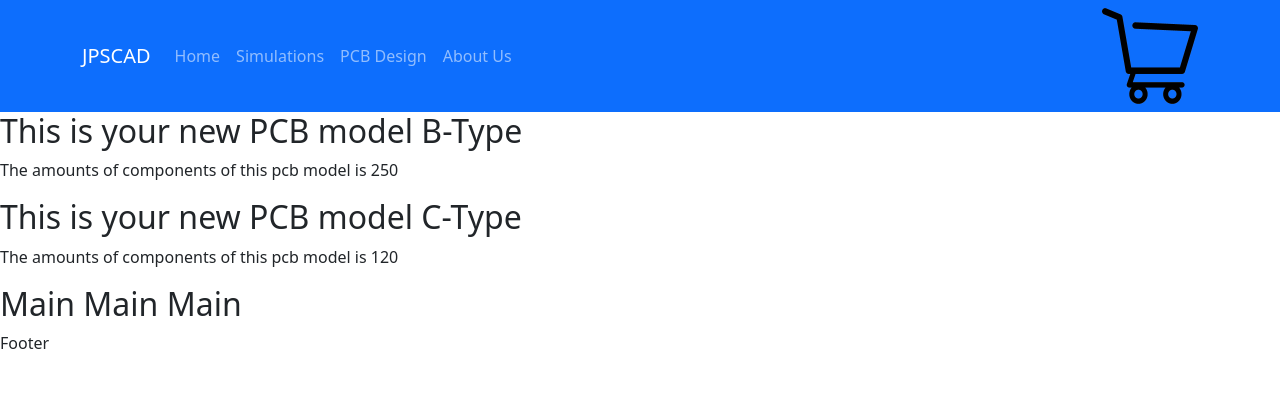
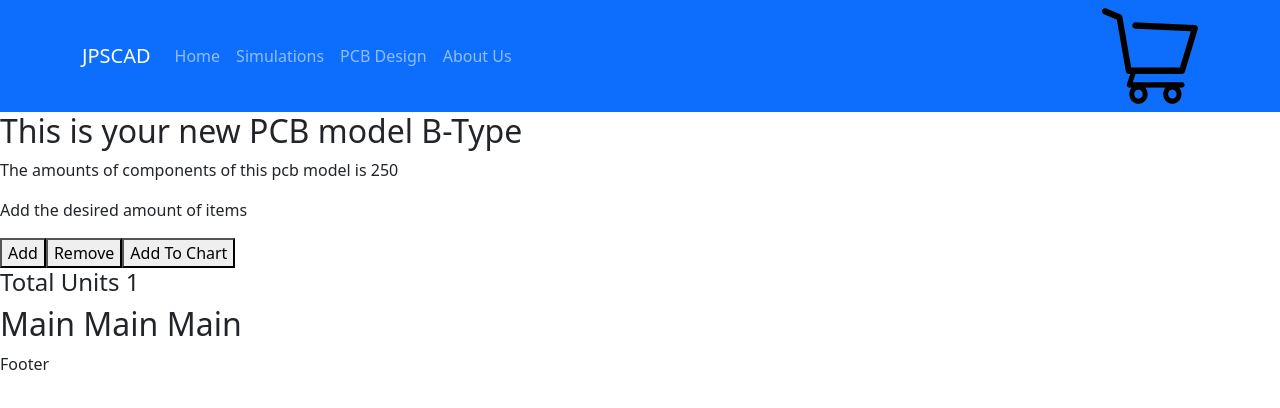
Before and after one commit to jpsellanes/DesafioReact2, a React (Create React App) app: page / in a window 1280 px wide. Shown: the top 408 px of the page. Built offline with nearby package versions, Linux system fonts and the light colour scheme.

Commit message:
DesafioClass5

```diff
--- a/src/App.js
+++ b/src/App.js
@@ -11,7 +11,6 @@ function App(){
         <NavBar/>
         <div></div>
         <ItemListContainer model ="B-Type" compqty={250}/>
-        <ItemListContainer model ="C-Type" compqty={120}/>
         <Main/>
         <Footer/>
       </>
--- /dev/null
+++ b/src/components/ItemCount.js
@@ -0,0 +1,42 @@
+import React, {useState} from "react";
+
+function ItemCount(props){
+
+    const [count, setCount] = useState(1);
+    const add =()=>{
+        if(count < props.stock){
+            setCount(count + 1)
+        } else {
+            console.log("Not Enough Stock!")
+        }
+    }
+    const remove = ()=>{
+        if(count > 0){
+            setCount(count - 1)
+        } else {
+            console.log("Error!")
+        }
+    }
+
+    const onAdd = ()=>{
+        console.log(count)
+    }
+
+    return(
+        <div>
+            <p>Add the desired amount of items</p>
+            <button onClick={add}>
+                Add
+            </button>
+            <button onClick={remove}>
+                Remove
+            </button>
+            <button onClick={onAdd} disabled={count === 0}>
+                Add To Chart
+            </button>
+            <h4>Total Units  {count} </h4>
+        </div>
+    );
+}
+
+export default ItemCount;
--- a/src/components/ItemListContainer.js
+++ b/src/components/ItemListContainer.js
@@ -1,4 +1,9 @@
+import React from "react";
+import ItemCount from "./ItemCount";
 
+const onAdd = () =>{
+    console.log("Agregado al carrito")
+}
 
 
 
@@ -7,6 +12,7 @@ const ItemListContainer = (props) =>{
         <div id="ItemListConteiner">
             <h2>This is your new PCB model {props.model} </h2>
             <p>The amounts of components of this pcb model is {props.compqty} </p>
+            <ItemCount stock ={5}/>
         </div>
     )
 }
```
